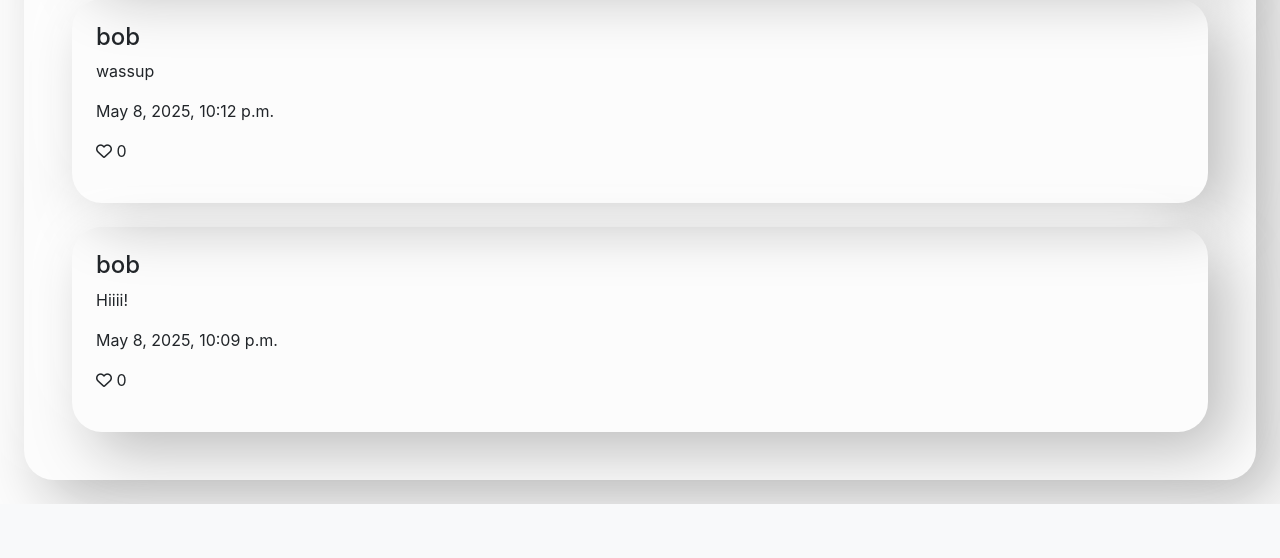
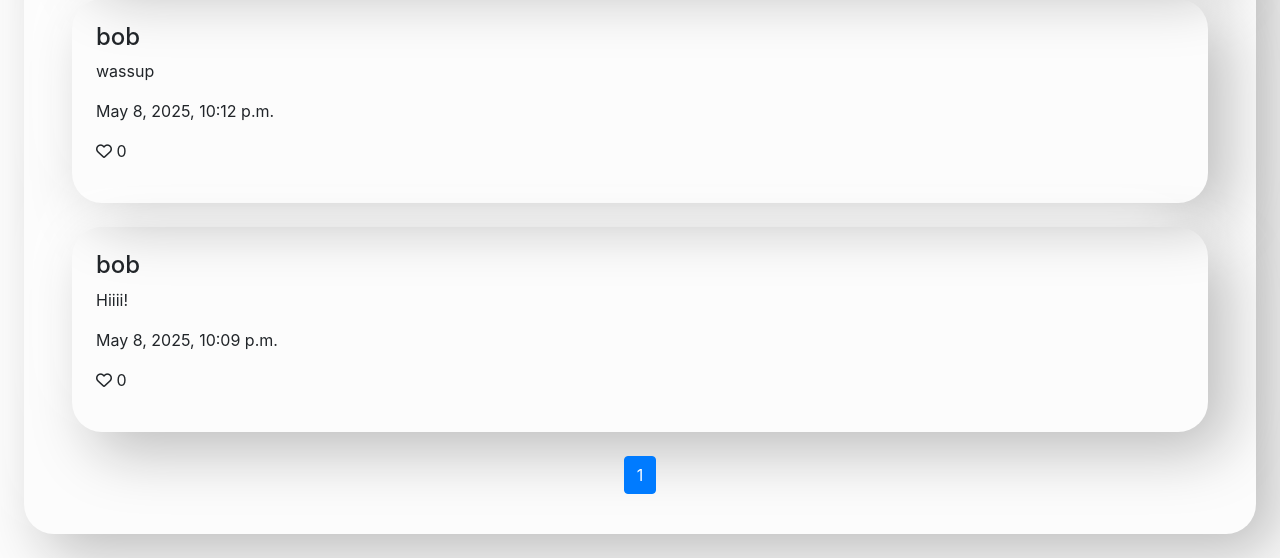
Before and after one commit to fred234q/network, a Django app: a page that uses network/templates/network/index.html in a window 1280 px wide. Shown: the part 854-1412 px from the top of the page. Before the commit the page ends 1358 px from the top, so only its background shows below. Run offline with Django 3.2, Linux system fonts and the light colour scheme; data comes from the database, SQL or seed files in the repository; tables that the repository leaves empty hold one stand-in row (values such as "Sample post"); some libraries are stand-ins or nearby versions.

Commit message:
Implemented pagination.

```diff
--- a/network/static/network/styles.css
+++ b/network/static/network/styles.css
@@ -75,3 +75,11 @@ h1 {
     color: unset;
     text-decoration: unset;
 }
+
+.page-item.active {
+    color: white;
+}
+
+.pagination {
+    justify-content: center;
+}
--- a/network/templates/network/index.html
+++ b/network/templates/network/index.html
@@ -34,7 +34,7 @@
             {% endif %}
         {% endif %}
         <div id="posts-container" data-feed="{{ feed }}">
-            {% for post in posts %}
+            {% for post in page_obj %}
                 <div class="nm">
                     <h4><a href="{% url 'user' username=post.user %}">{{ post.user }}</a></h4>
                     <p>{{ post.body }}</p>
@@ -42,6 +42,21 @@
                     <p><i class="fa-regular fa-heart"></i> {{ post.likes.count }}</p>
                 </div>
             {% endfor %}
+            <nav>
+                <ul class="pagination">
+                    {% if page_obj.has_previous %}
+                        <li class="page-item"><a href="?page=1" class="page-link">&laquo; First</a></li>
+                        <li class="page-item"><a href="?page={{ page_obj.previous_page_number }}" class="page-link">{{ page_obj.previous_page_number }}</a></li>
+                    {% endif %}
+
+                    <li class="page-item active"><a href="?page=1" class="page-link">{{ page_obj.number }}</a></li>
+
+                    {% if page_obj.has_next %}
+                        <li class="page-item"><a href="?page={{ page_obj.next_page_number }}" class="page-link">{{ page_obj.next_page_number }}</a></li>
+                        <li class="page-item"><a href="?page={{ page_obj.paginator.num_pages }}" class="page-link">Last &raquo;</a></li>
+                    {% endif %}
+                </ul>
+            </nav>
         </div>
     </div>
 {% endblock %}
--- a/network/views.py
+++ b/network/views.py
@@ -7,15 +7,25 @@ from django.contrib.auth.decorators import login_required
 from django.views.decorators.csrf import csrf_exempt
 from django.http import JsonResponse
 import json
+from django.core.paginator import Paginator
 
 from .models import User, Post, Like
+
+
+def paginate(request, posts):
+    paginator = Paginator(posts, 10)
+
+    page_number = request.GET.get("page")
+    page_obj = paginator.get_page(page_number)
+    return page_obj
 
 
 def index(request):
     posts = Post.objects.all()
     posts = posts.order_by("-timestamp").all()
+    page_obj = paginate(request, posts)
     return render(request, "network/index.html", {
-        "posts": posts
+        "page_obj": page_obj
         })
 
 
@@ -113,9 +123,10 @@ def user(request, username):
 
     # Return posts in reverse chronological order
     posts = posts.order_by("-timestamp").all()
+    page_obj = paginate(request, posts)
     return render(request, "network/index.html", {
         "feed": user,
-        "posts": posts
+        "page_obj": page_obj
         })
 
 
@@ -193,8 +204,9 @@ def following(request):
     following = request.user.following.all()
     posts = Post.objects.filter(user__in=following)
     posts = posts.order_by("-timestamp").all()
+    page_obj = paginate(request, posts)
 
     return render(request, "network/index.html", {
         "feed": "following",
-        "posts": posts
+        "page_obj": page_obj
         })
```
